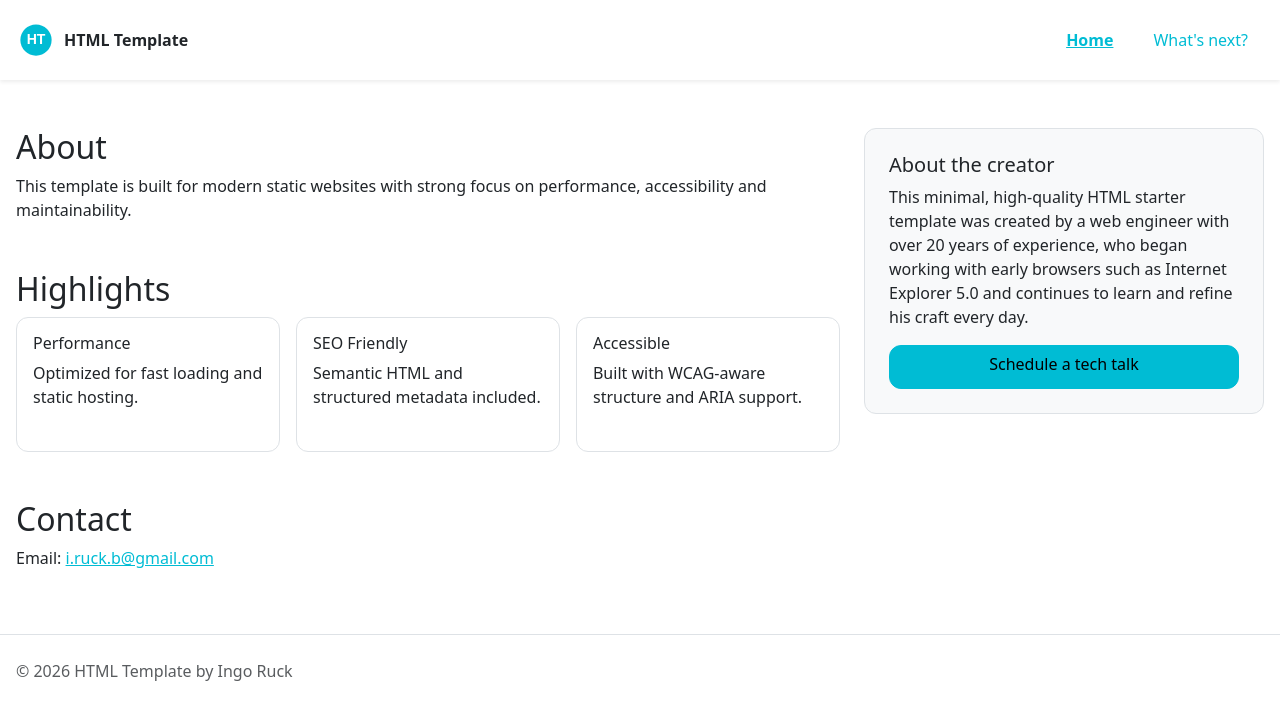
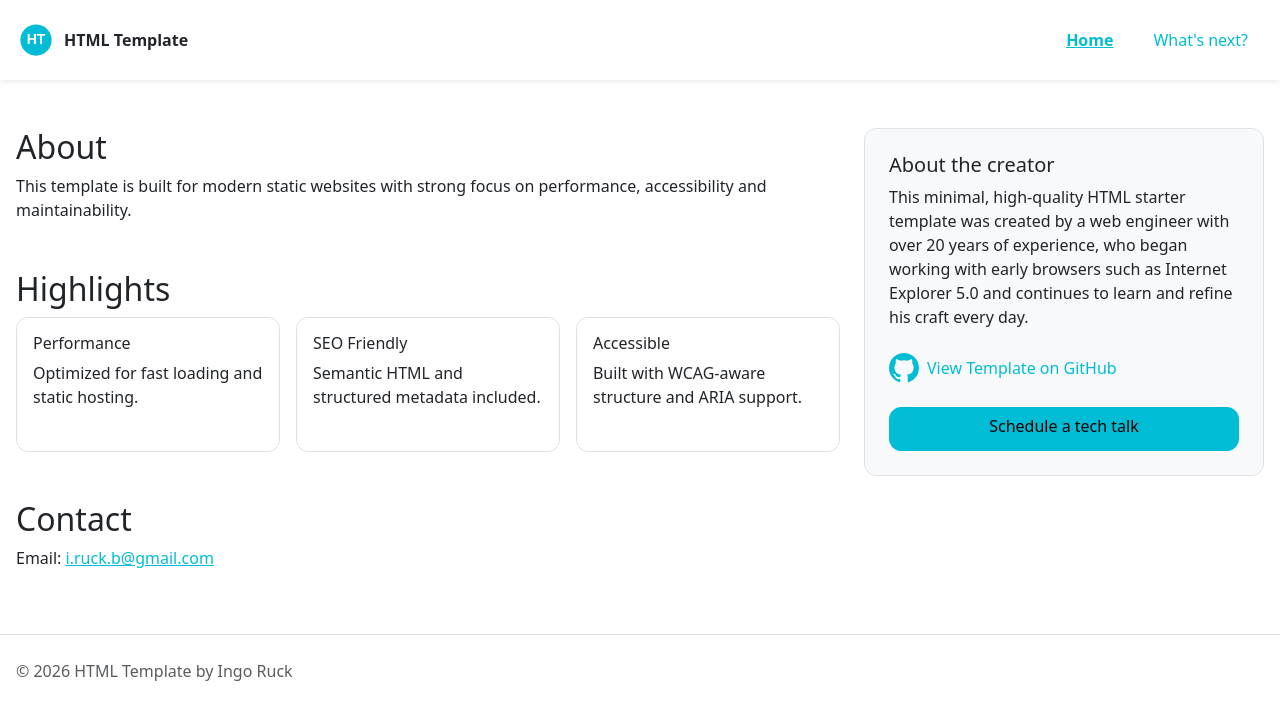
Before and after one commit to iru-b/html-template-vite-aws-tooling, a website built with Vite: page app/index.html in a window 1280 px wide. Built offline with nearby package versions, Linux system fonts and the light colour scheme.

Commit message:
chore: template improvements, new link to github

```diff
--- a/app/index.html
+++ b/app/index.html
@@ -133,13 +133,25 @@
         <!-- RIGHT COLUMN (CTA) -->
         <aside class="col-12 col-lg-4">
             <div class="cta-box p-4 border rounded bg-light">
-
                 <h2 class="h5">About the creator</h2>
                 <p>
                     This minimal, high-quality HTML starter template was created by a web engineer
-                with over 20 years of experience, who began working with early browsers such as Internet Explorer 5.0
-                and continues to learn and refine his craft every day.
+                    with over 20 years of experience, who began working with early browsers such as
+                    Internet Explorer 5.0 and continues to learn and refine his craft every day.
                 </p>
+
+                <div class="d-grid gap-3">
+                    <a
+                        href="https://github.com/iru-b/html-template-vite-aws-tooling"
+                        target="_blank"
+                        rel="noopener noreferrer"
+                        class="d-inline-flex align-items-center gap-2 text-decoration-none py-2"
+                        style="min-height: 44px;"
+                        aria-label="View the HTML template source code on GitHub"
+                    >
+                        <img src="/public/images/github.svg" alt="HTML Template" width="30" />
+                        <span>View Template on GitHub</span>
+                    </a>
 
                     <a
                         href="mailto:i.ruck.b@gmail.com"
@@ -148,6 +160,7 @@
                     >
                         Schedule a tech talk
                     </a>
+                </div>
             </div>
         </aside>
       </div>
```
Also changed, not shown: app/next.html (+16 -3 lines), app/public/images/github.svg (added), app/src/scss/main.scss (line endings or trailing spaces). Lines whose indentation alone changed are shown as unchanged.
